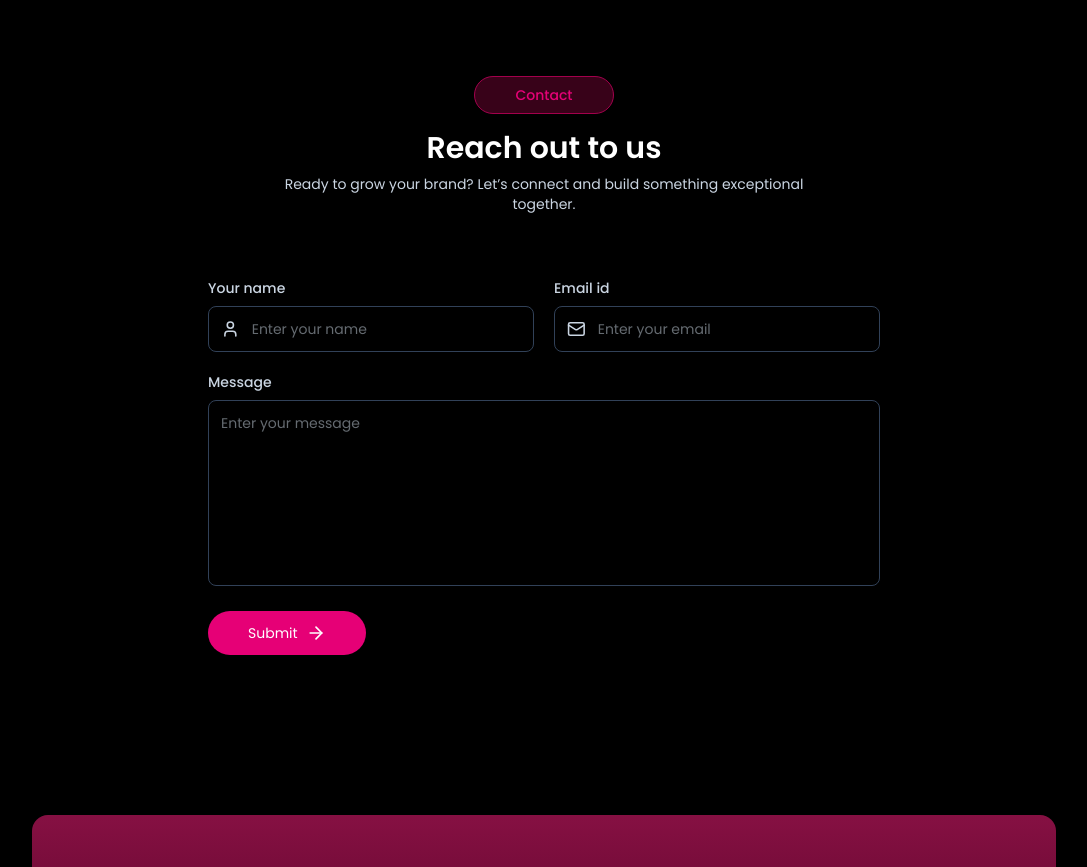
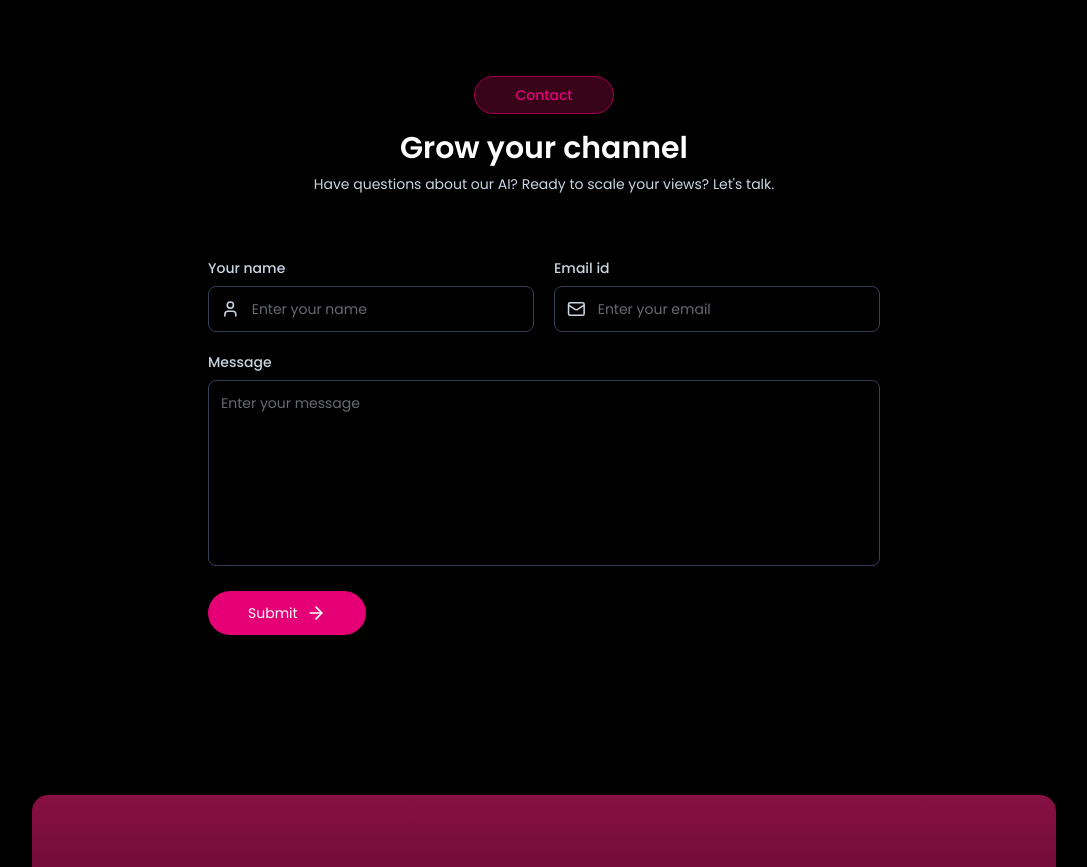
Before and after one commit to mvdevelop/ai-thumbnail-generator, a React (Vite) app in the folder reactjs/: page / in a window 1280 px wide. Shown: the part 4020-4887 px from the top of the page, without its empty margins (96-1183 px from the left). Built offline with nearby package versions, Linux system fonts and the light colour scheme.

Commit message:
feat: working on contactSection

```diff
--- a/reactjs/src/sections/ContactSection.tsx
+++ b/reactjs/src/sections/ContactSection.tsx
@@ -7,7 +7,8 @@
 export default function ContactSection() {
     return (
         <div className="px-4 md:px-16 lg:px-24 xl:px-32">
-            <SectionTitle text1="Contact" text2="Reach out to us" text3="Ready to grow your brand? Let’s connect and build something exceptional together." />
+            <SectionTitle text1="Contact" text2="Grow your channel" text3="Have questions about our AI? Ready to scale your views? Let's talk." />
+
             <form onSubmit={(e) => e.preventDefault()} className='grid sm:grid-cols-2 gap-3 sm:gap-5 max-w-2xl mx-auto text-slate-300 mt-16 w-full' >
                 <motion.div
                     initial={{ y: 150, opacity: 0 }}
```
